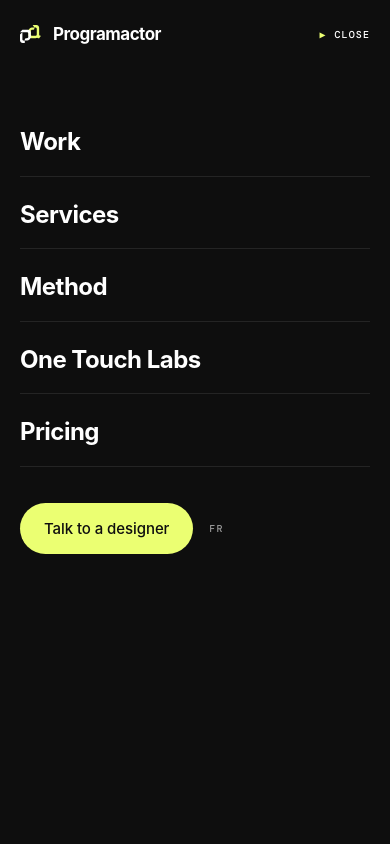
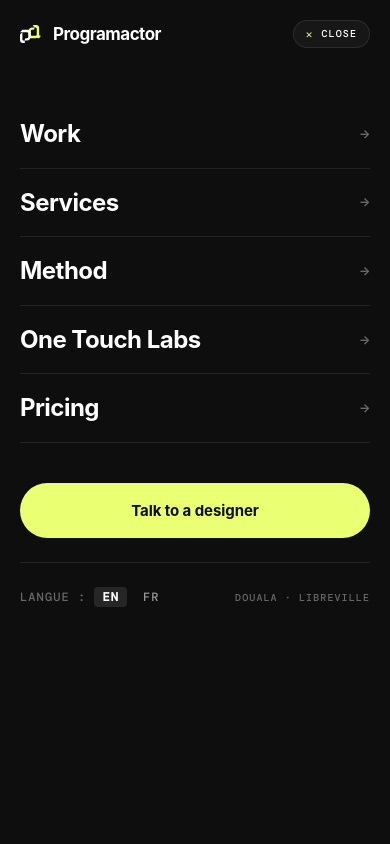
Before and after one commit to JesseIkolo/programactor, a Next.js app: page /en in a window 390 px wide. Both pictures are taken after a click on the button "Menu". Shown: the top 844 px of the page. Built offline with nearby package versions, Linux system fonts and the light colour scheme; a web font is replaced by a local one.

Commit message:
fix(responsive): enhance mobile menu with solid overlay, smooth scrolling and better accessibility

```diff
--- a/components/Nav.tsx
+++ b/components/Nav.tsx
@@ -1,6 +1,6 @@
 "use client";
 
-import { useEffect, useState } from "react";
+import { useEffect, useState, useCallback } from "react";
 import Link from "next/link";
 import { usePathname } from "next/navigation";
 import { Mark, Wordmark } from "./ui";
@@ -19,12 +19,29 @@
     return () => window.removeEventListener("scroll", onScroll);
   }, []);
 
+  // Bloquer le scroll d'arrière-plan quand le menu mobile est ouvert
   useEffect(() => {
-    document.body.style.overflow = open ? "hidden" : "";
+    if (open) {
+      document.body.style.overflow = "hidden";
+      document.documentElement.style.overflow = "hidden";
+    } else {
+      document.body.style.overflow = "";
+      document.documentElement.style.overflow = "";
+    }
     return () => {
       document.body.style.overflow = "";
+      document.documentElement.style.overflow = "";
     };
   }, [open]);
+
+  // Fermer le menu mobile lors d'un appui sur Échap
+  useEffect(() => {
+    const onKeyDown = (e: KeyboardEvent) => {
+      if (e.key === "Escape") setOpen(false);
+    };
+    window.addEventListener("keydown", onKeyDown);
+    return () => window.removeEventListener("keydown", onKeyDown);
+  }, []);
 
   const other: Lang = lang === "fr" ? "en" : "fr";
   const otherLangHref = isRealisations ? `/${other}/realisations` : `/${other}`;
@@ -39,17 +56,42 @@
     return rawHref;
   };
 
+  const handleMobileNavClick = useCallback(
+    (e: React.MouseEvent<HTMLAnchorElement>, rawHref: string) => {
+      setOpen(false);
+
+      // Si ancre sur la même page (ex: #services sur l'accueil)
+      if (!isRealisations && rawHref.startsWith("#")) {
+        e.preventDefault();
+        const targetId = rawHref.replace("#", "");
+        const targetEl = document.getElementById(targetId);
+        if (targetEl) {
+          setTimeout(() => {
+            targetEl.scrollIntoView({ behavior: "smooth" });
+          }, 80);
+        }
+      }
+    },
+    [isRealisations]
+  );
+
   return (
     <header
-      className={`fixed inset-x-0 top-0 z-50 transition-colors duration-300 ${
-        scrolled
-          ? "border-b border-[color:var(--color-hairline)] bg-ink/85 backdrop-blur-xl"
-          : "border-b border-transparent"
+      className={`fixed inset-x-0 top-0 z-50 transition-all duration-300 ${
+        open
+          ? "border-b border-[color:var(--color-hairline-strong)] bg-ink"
+          : scrolled
+          ? "border-b border-[color:var(--color-hairline)] bg-ink/90 backdrop-blur-xl"
+          : "border-b border-transparent bg-transparent"
       }`}
     >
       <div className="shell flex h-[68px] items-center justify-between gap-6">
         {/* Marque */}
-        <Link href={`/${lang}`} className="flex items-center gap-3">
+        <Link
+          href={`/${lang}`}
+          onClick={() => setOpen(false)}
+          className="flex items-center gap-3 transition-opacity hover:opacity-90"
+        >
           <Mark className="h-[18px] w-auto text-paper" accent="var(--color-signal)" accentOpacity={1} />
           <Wordmark className="text-[17px] leading-none" />
           <span className="t-mono ml-2 hidden text-[color:var(--color-muted-2)] lg:inline">
@@ -79,7 +121,7 @@
         </nav>
 
         <div className="flex items-center gap-3">
-          {/* Sélecteur de langue */}
+          {/* Sélecteur de langue desktop */}
           <div className="t-mono hidden items-center gap-1 text-[color:var(--color-muted-2)] sm:flex">
             <span className="text-paper">{lang.toUpperCase()}</span>
             <span aria-hidden>/</span>
@@ -99,49 +141,81 @@
             {c.nav.cta}
           </a>
 
+          {/* Bouton Hamburger Mobile amélioré */}
           <button
             type="button"
             onClick={() => setOpen((v) => !v)}
-            className="t-mono flex items-center gap-2 text-paper lg:hidden"
+            className="t-mono flex items-center gap-2 rounded-[var(--radius-pill)] border border-[color:var(--color-hairline)] bg-white/[0.04] px-3 py-1.5 text-xs text-paper transition-all hover:border-signal hover:text-signal lg:hidden"
             aria-expanded={open}
             aria-label={open ? c.nav.close : c.nav.menu}
           >
-            <span className="text-signal" aria-hidden>
-              ▶
+            <span className="text-signal text-[11px] font-bold" aria-hidden>
+              {open ? "✕" : "▶"}
             </span>
-            {open ? c.nav.close : c.nav.menu}
+            <span>{open ? c.nav.close : c.nav.menu}</span>
           </button>
         </div>
       </div>
 
-      {/* Menu mobile */}
+      {/* Menu mobile plein écran déroulant */}
       {open && (
-        <div className="fixed inset-0 top-[68px] z-40 bg-ink lg:hidden">
-          <div className="shell flex flex-col gap-1 py-10">
+        <div
+          className="fixed inset-x-0 bottom-0 top-[68px] z-40 flex flex-col justify-between overflow-y-auto overscroll-contain bg-ink lg:hidden"
+          role="dialog"
+          aria-modal="true"
+        >
+          <div className="shell flex flex-col py-8">
+            {/* Liens de navigation */}
+            <nav className="flex flex-col">
               {c.nav.links.map((l) => {
                 const href = getLinkHref(l.href);
+                const isCurrent = l.href === "#realisations" && isRealisations;
                 return (
                   <a
                     key={l.href}
                     href={href}
-                  onClick={() => setOpen(false)}
-                  className="t-sub border-b border-[color:var(--color-hairline)] py-5"
+                    onClick={(e) => handleMobileNavClick(e, l.href)}
+                    className={`t-sub flex items-center justify-between border-b border-[color:var(--color-hairline)] py-5 text-xl transition-colors ${
+                      isCurrent ? "text-signal font-bold" : "text-paper hover:text-signal"
+                    }`}
                   >
-                  {l.label}
+                    <span>{l.label}</span>
+                    <span className="text-xs text-[color:var(--color-muted-2)]">→</span>
                   </a>
                 );
               })}
-            <div className="mt-8 flex items-center gap-4">
+            </nav>
+
+            {/* Actions et contact */}
+            <div className="mt-10 flex flex-col gap-6">
               <a
                 href={c.contact.booking}
                 onClick={() => setOpen(false)}
-                className="inline-flex items-center rounded-[var(--radius-pill)] bg-signal px-6 py-[14px] text-[15px] font-medium text-ink"
+                className="flex items-center justify-center rounded-[var(--radius-pill)] bg-signal px-6 py-4 text-[15px] font-bold text-ink transition-colors hover:bg-paper"
               >
                 {c.nav.cta}
               </a>
-              <Link href={otherLangHref} className="t-mono text-[color:var(--color-muted)]">
+
+              {/* Barre langue & réseaux */}
+              <div className="flex items-center justify-between border-t border-[color:var(--color-hairline)] pt-6">
+                <div className="t-mono flex items-center gap-2">
+                  <span className="text-xs text-[color:var(--color-muted-2)]">Langue :</span>
+                  <span className="rounded bg-white/10 px-2 py-0.5 text-xs text-paper font-semibold">
+                    {lang.toUpperCase()}
+                  </span>
+                  <Link
+                    href={otherLangHref}
+                    onClick={() => setOpen(false)}
+                    className="rounded px-2 py-0.5 text-xs text-[color:var(--color-muted)] transition-colors hover:text-paper"
+                  >
                     {other.toUpperCase()}
                   </Link>
+                </div>
+
+                <div className="t-mono text-xs text-[color:var(--color-muted-2)]">
+                  {c.cities}
+                </div>
+              </div>
             </div>
           </div>
         </div>
```
Lines whose indentation alone changed are shown as unchanged.
